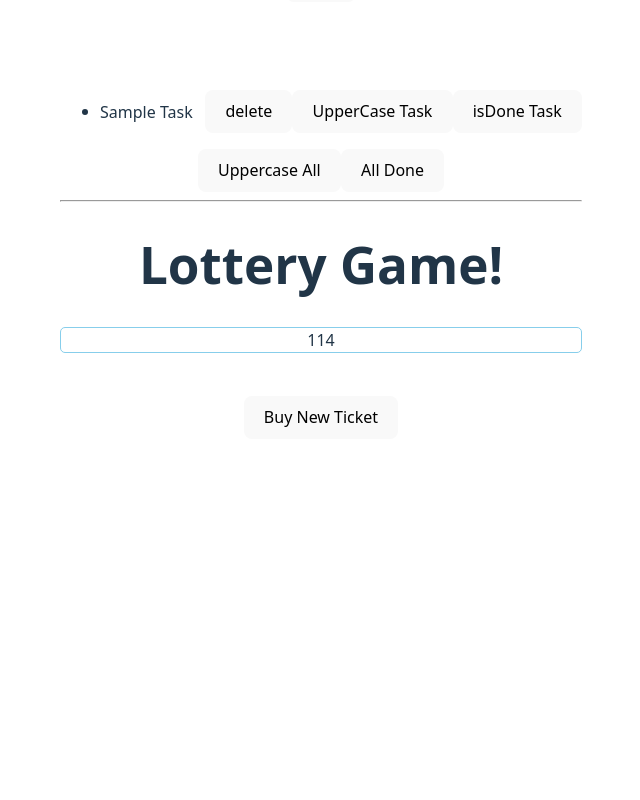
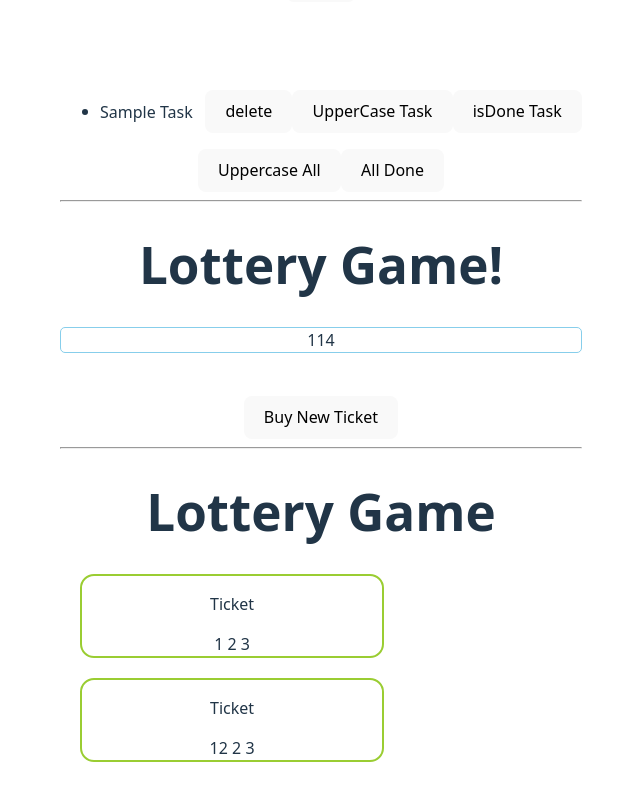
Before and after one commit to Aditya-Gujarkar/Learning-React, a React (Vite) app in the folder react-states/: page / in a window 1280 px wide. Shown: the part 545-1345 px from the top of the page, without its empty margins (319-959 px from the left). Before the commit the page ends 1016 px from the top, so only its background shows below. Built offline with nearby package versions, Linux system fonts and the light colour scheme.

Commit message:
added beginning of ALotteryGame

```diff
--- /dev/null
+++ b/react-states/src/ALotteryGame.jsx
@@ -0,0 +1,13 @@
+import "./ALotteryGame.css"
+import ATicket from "./ATicket"
+
+export default function ALotteryGame() {
+  return (
+    <div className="ALotteryGame">
+    <h1>Lottery Game</h1>
+    <ATicket ticket={[1,2,3]}/>
+        <ATicket ticket={[12,2,3]}/>
+
+    </div>
+  )
+}
--- /dev/null
+++ b/react-states/src/ATicket.css
@@ -0,0 +1,6 @@
+.ATicket{
+    border: 2px solid yellowgreen;
+    border-radius: 14px;
+    width: 300px;
+    margin: 20px;
+}
--- /dev/null
+++ b/react-states/src/ATicket.jsx
@@ -0,0 +1,15 @@
+import ATicketNum from './ATicketNum'
+import "./ATicket.css"
+
+export default function ATicket({ticket}){
+    return (
+        <div className="ATicket">
+            <p>Ticket</p>
+                {ticket.map((num,idx)=> (
+                    <ATicketNum num={num} key={idx}/>
+                )
+                )}
+            <ATicketNum/>
+        </div>
+    );
+}
--- /dev/null
+++ b/react-states/src/ATicketNum.css
@@ -0,0 +1,3 @@
+.ATicketNum{
+    font: 3rem;
+}
--- /dev/null
+++ b/react-states/src/ATicketNum.jsx
@@ -0,0 +1,5 @@
+import "./ATicket.css"
+
+export default function ATicketNum({ num }) {
+  return <span className="ATicketNum"> {num}</span>
+}
--- a/react-states/src/App.jsx
+++ b/react-states/src/App.jsx
@@ -6,6 +6,7 @@ import Counter from './Counter'
 import LikeButton from './LikeButton'
 import ToDoApp from './ToDoApp'
 import LotteryBasic from './LotteryBasic'
+import ALotteryGame from './ALotteryGame'
 
 function App() {
   // const [count, setCount] = useState(0)
@@ -39,6 +40,8 @@ function App() {
       <ToDoApp />
       <hr />
       <LotteryBasic />
+      <hr />
+      <ALotteryGame />
     </>
   )
 }
```
Also changed, not shown: react-states/src/ALotteryGame.css (added).
